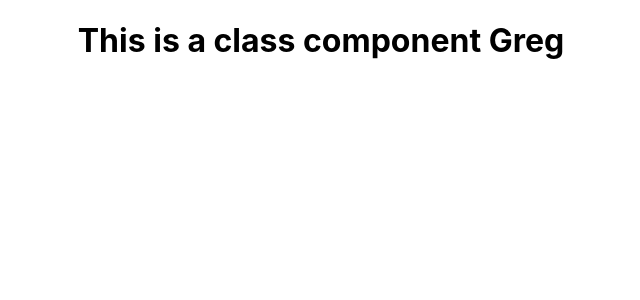
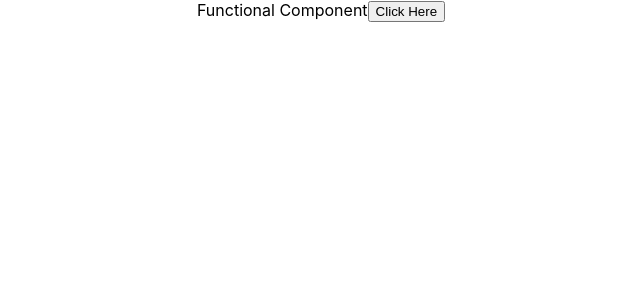
Before and after one commit to zannager/basic-react, a React (Create React App) app in the folder myproject/: page / in a window 1280 px wide. Shown: the top 300 px of the page, without its empty margins (319-959 px from the left). Built offline with nearby package versions, Linux system fonts and the light colour scheme.

Commit message:
handling events

```diff
--- a/myproject/src/App.js
+++ b/myproject/src/App.js
@@ -5,6 +5,7 @@ import Message from './components/Message';
 import Profile from './components/Profile';
 import Counter from './components/Counter';
 import Resume from './components/Resume';
+import FuncitonEvent from './components/FunctionEvent';
 
 function App() {
   return (
@@ -13,7 +14,8 @@ function App() {
       <Message messageContent="this is a message from props"/> */}
       {/* <Profile name="greg" lastname="norman"/> */}
       {/* <Counter /> */}
-      <Resume name="Greg"/>
+      {/* <Resume name="Greg"/> */}
+      <FuncitonEvent />
     </div>
   );
 }
--- /dev/null
+++ b/myproject/src/components/FunctionEvent.js
@@ -0,0 +1,16 @@
+function FuncitonEvent(){
+    // function handleClick(){
+    //     console.log("Button is clicked")
+    // }
+    const handleClick = () => {
+        console.log("Button is clicked")
+    }
+    return(
+        <div>
+            Functional Component
+            <button onClick={handleClick}>Click Here</button>
+        </div>
+    )
+}
+
+export default FuncitonEvent;
```
